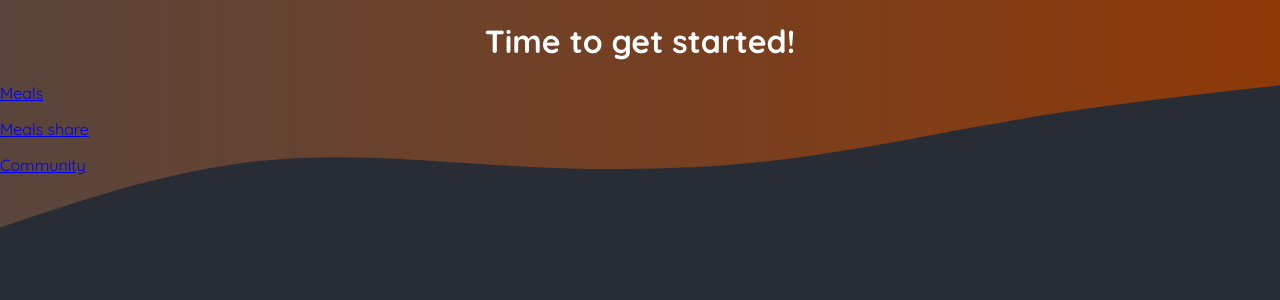
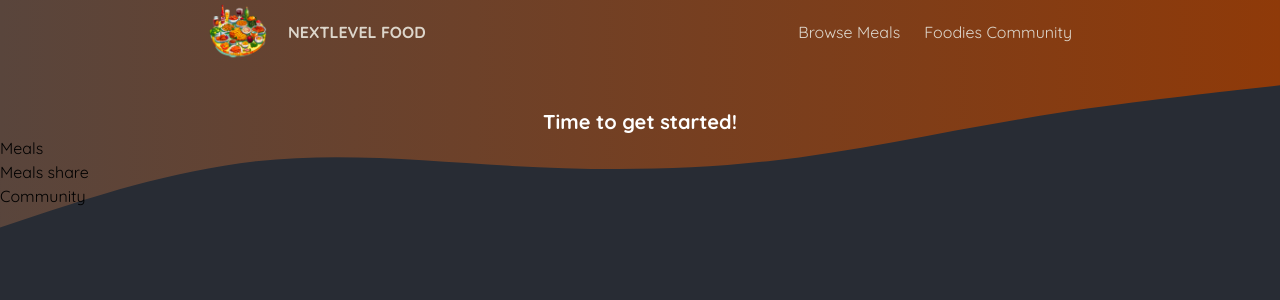
Before and after one commit to Artebah/Foodies, a Next.js app: page / in a window 1280 px wide. Shown: the top 300 px of the page. Built offline with nearby package versions, Linux system fonts and the light colour scheme.

Commit message:
Add header & set up tailwind

```diff
--- /dev/null
+++ b/app/components/MainHeader.tsx
@@ -0,0 +1,27 @@
+import React from "react";
+import Link from "next/link";
+import Image from "next/image";
+import Logo from "@/assets/logo.png";
+
+const MainHeader = () => {
+  return (
+    <header className="max-w-4xl mx-auto px-4 h-16 text-light-yellow flex justify-between items-center gap-6">
+      <Link className="flex gap-5 items-center font-bold uppercase" href="/">
+        <Image src={Logo} alt="Logo" width={60} height={60} />
+        NextLevel Food
+      </Link>
+      <nav>
+        <ul className="flex gap-6">
+          <li>
+            <Link href="/meals">Browse Meals</Link>
+          </li>
+          <li>
+            <Link href="/community">Foodies Community</Link>
+          </li>
+        </ul>
+      </nav>
+    </header>
+  );
+};
+
+export default MainHeader;
--- a/app/globals.css
+++ b/app/globals.css
@@ -1,11 +1,9 @@
-@import url('https://fonts.googleapis.com/css2?family=Quicksand:wght@400;600;700&family=Montserrat:wght@400;700&display=swap');
+@tailwind base;
+@tailwind components;
+@tailwind utilities;
 
 * {
   box-sizing: border-box;
-}
-
-html {
-  font-family: 'Quicksand', sans-serif;
 }
 
 body {
@@ -46,7 +44,7 @@ svg {
   -webkit-text-fill-color: transparent;
   background-size: cover;
   background-position: center;
-  font-family: 'Montserrat', sans-serif;
+  font-family: "Montserrat", sans-serif;
 }
 
 .not-found p,
--- a/app/layout.tsx
+++ b/app/layout.tsx
@@ -1,5 +1,13 @@
 import { PropsWithChildren } from "react";
 import "./globals.css";
+import MainHeader from "./components/MainHeader";
+import { Quicksand } from "next/font/google";
+
+const fontQuicksand = Quicksand({
+  subsets: ["latin"],
+  weight: ["400", "600", "700"],
+  variable: "--font-quicksand",
+});
 
 export const metadata = {
   title: "NextLevel Food",
@@ -8,9 +16,9 @@ export const metadata = {
 
 export default function RootLayout({ children }: PropsWithChildren) {
   return (
-    <html lang="en">
-      <body>
-        <div className="header-background">
+    <html className={fontQuicksand.variable} lang="en">
+      <body className="font-quicksand">
+        <div className="header-background font-quicksand">
           <svg xmlns="http://www.w3.org/2000/svg" viewBox="0 0 1440 320">
             <defs>
               <linearGradient id="gradient" x1="0%" y1="0%" x2="100%" y2="0%">
@@ -23,8 +31,8 @@ export default function RootLayout({ children }: PropsWithChildren) {
               d="M0,256L48,240C96,224,192,192,288,181.3C384,171,480,181,576,186.7C672,192,768,192,864,181.3C960,171,1056,149,1152,133.3C1248,117,1344,107,1392,101.3L1440,96L1440,0L1392,0C1344,0,1248,0,1152,0C1056,0,960,0,864,0C768,0,672,0,576,0C480,0,384,0,288,0C192,0,96,0,48,0L0,0Z"></path>
           </svg>
         </div>
-
-        {children}
+        <MainHeader />
+        <main>{children}</main>
       </body>
     </html>
   );
--- a/app/page.tsx
+++ b/app/page.tsx
@@ -3,7 +3,7 @@ import Link from "next/link";
 export default function Home() {
   return (
     <main>
-      <h1 style={{ color: "white", textAlign: "center" }}>Time to get started!</h1>
+      <h1 className="text-white text-center mt-11 text-xl font-bold">Time to get started!</h1>
       <p>
         <Link href="/meals">Meals</Link>
       </p>
--- a/tailwind.config.ts
+++ b/tailwind.config.ts
@@ -1,20 +1,25 @@
-import type { Config } from 'tailwindcss'
+import type { Config } from "tailwindcss";
 
 const config: Config = {
   content: [
-    './pages/**/*.{js,ts,jsx,tsx,mdx}',
-    './components/**/*.{js,ts,jsx,tsx,mdx}',
-    './app/**/*.{js,ts,jsx,tsx,mdx}',
+    "./pages/**/*.{js,ts,jsx,tsx,mdx}",
+    "./components/**/*.{js,ts,jsx,tsx,mdx}",
+    "./app/**/*.{js,ts,jsx,tsx,mdx}",
   ],
   theme: {
     extend: {
+      fontFamily: {
+        quicksand: ["var(--font-quicksand)"],
+      },
       backgroundImage: {
-        'gradient-radial': 'radial-gradient(var(--tw-gradient-stops))',
-        'gradient-conic':
-          'conic-gradient(from 180deg at 50% 50%, var(--tw-gradient-stops))',
+        "gradient-radial": "radial-gradient(var(--tw-gradient-stops))",
+        "gradient-conic": "conic-gradient(from 180deg at 50% 50%, var(--tw-gradient-stops))",
+      },
+      colors: {
+        "light-yellow": "#ddd6cb",
       },
     },
   },
   plugins: [],
-}
-export default config
+};
+export default config;
```
